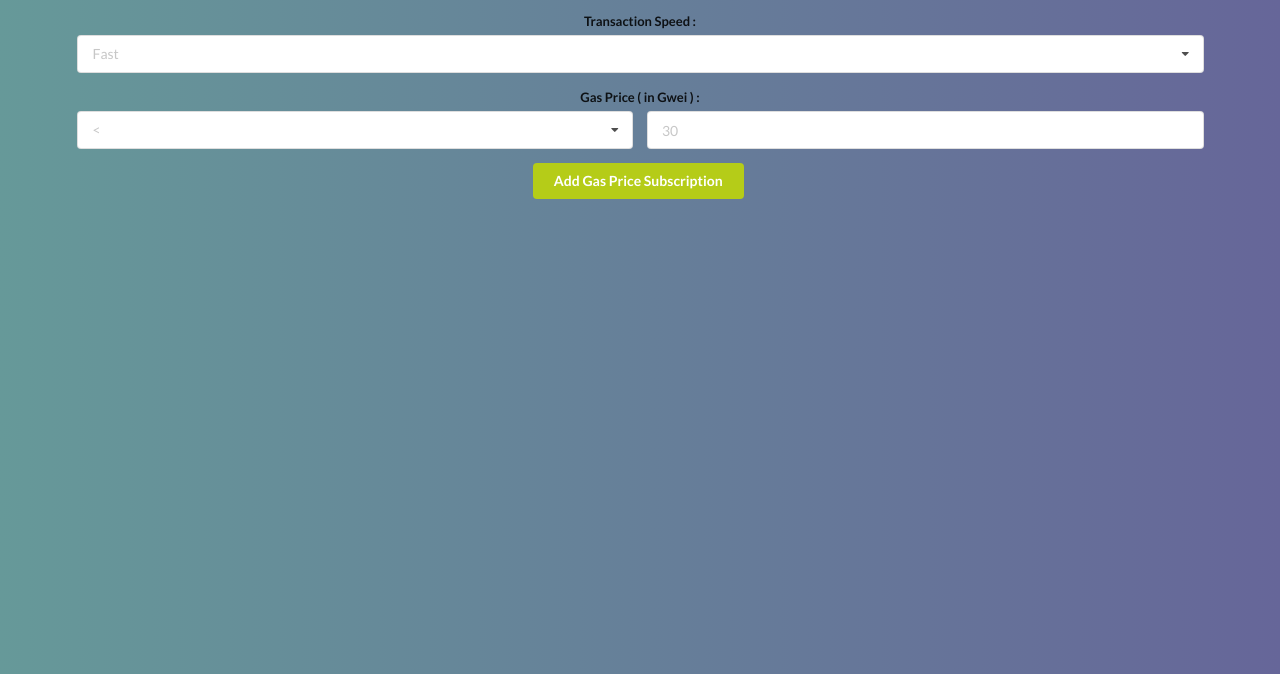
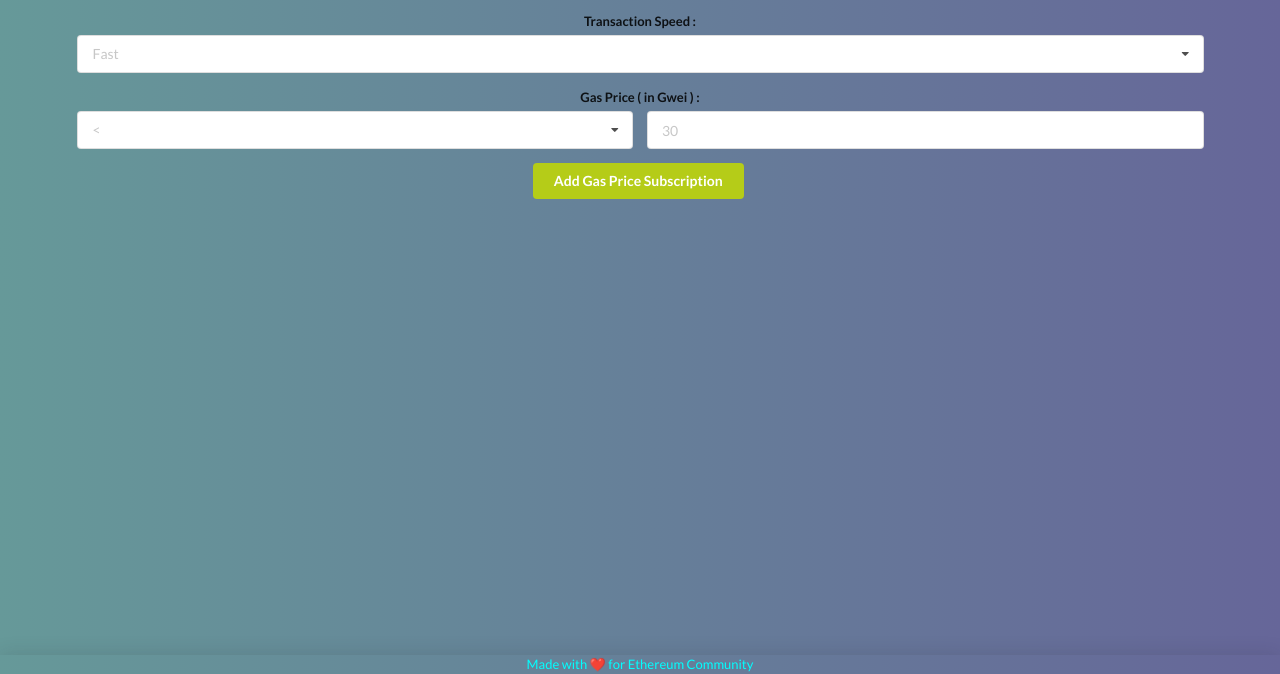
Before and after one commit to itzmeanjan/gasz, a plain HTML site: page gas-price-notifier/assets/index.html in a window 1280 px wide. Shown: the part 126-800 px from the top of the page. Drawn offline with nearby package versions, Linux system fonts and the light colour scheme.

Commit message:
bottom banner with text

```diff
--- a/gas-price-notifier/assets/index.html
+++ b/gas-price-notifier/assets/index.html
@@ -108,6 +108,13 @@
             </div>
         </form>
     </div>
+    <div class="ui bottom visible sidebar">
+        <div class="ui center aligned red container">
+            <div class="ui raised text container">
+                <p style="color: aqua; font-size: small;">Made with ❤️ for Ethereum Community</p>
+            </div>
+        </div>
+    </div>
     <div class="ui page dimmer subscription success" onclick="$('.page.dimmer.subscription.success').dimmer('toggle')">
         <div class="content">
             <h2 class="ui inverted icon header">
```
